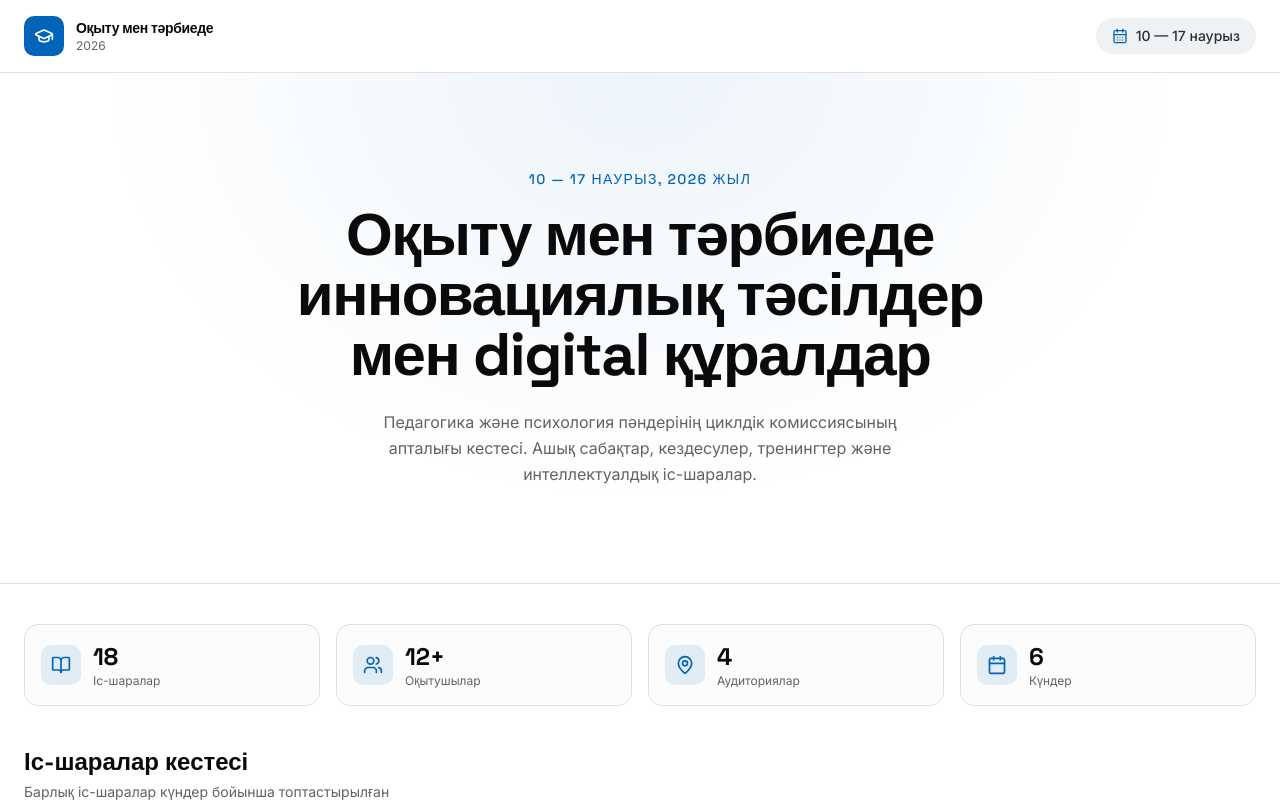
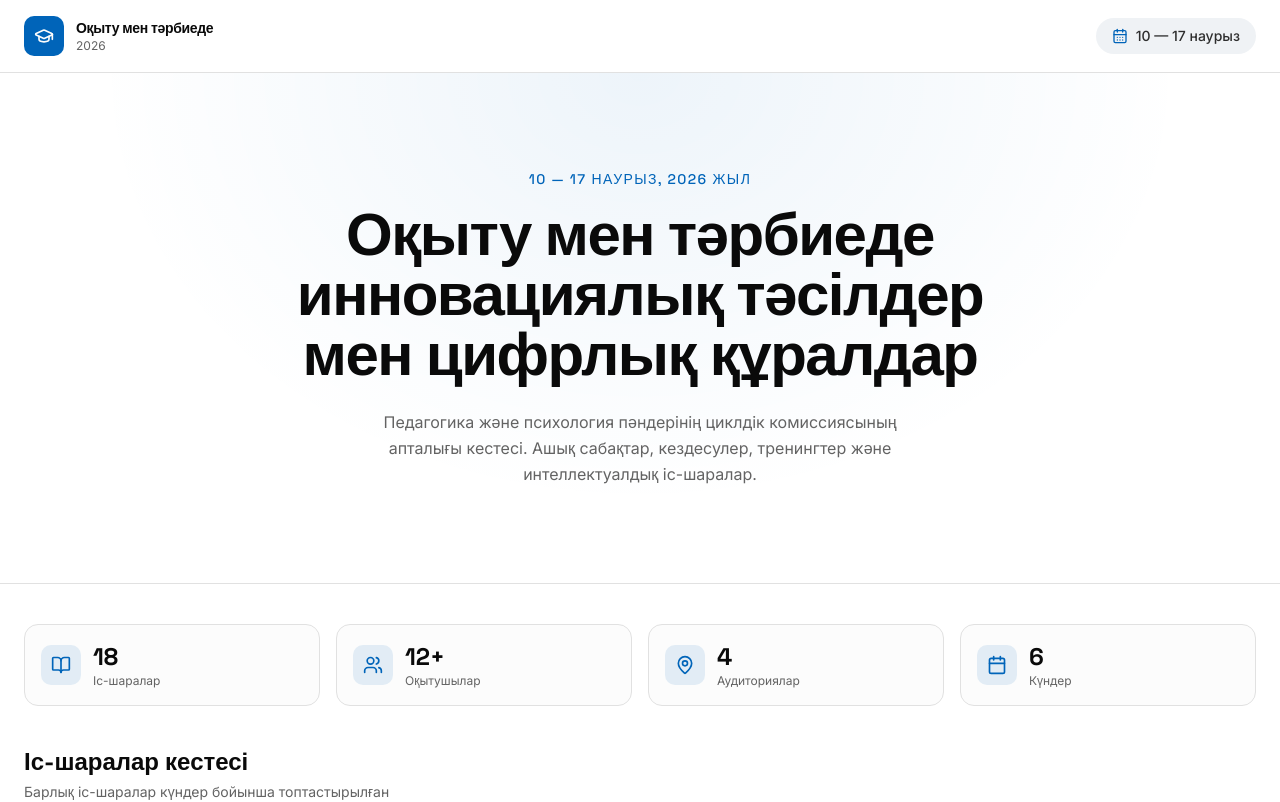
Before and after one commit to jazi29/v0-event-schedule, a Next.js app: page / in a window 1280 px wide. Shown: the top 802 px of the page. Built offline with nearby package versions, Linux system fonts and the light colour scheme.

Commit message:
chore: update theme text to "цифрлық" in page and layout files\n\nReplace "digital" with "цифрлық" in page.tsx and layout.tsx.

```diff
--- a/app/layout.tsx
+++ b/app/layout.tsx
@@ -7,8 +7,8 @@ const inter = Inter({ subsets: ["latin", "cyrillic"], variable: "--font-inter" }
 const spaceGrotesk = Space_Grotesk({ subsets: ["latin"], variable: "--font-space-grotesk" });
 
 export const metadata: Metadata = {
-  title: 'Оқыту мен тәрбиеде инновациялық тәсілдер мен digital құралдар',
-  description: 'Оқыту мен тәрбиеде инновациялық тәсілдер мен digital құралдар — 10-17 наурыз, 2026 жыл',
+  title: 'Оқыту мен тәрбиеде инновациялық тәсілдер мен цифрлық құралдар',
+  description: 'Оқыту мен тәрбиеде инновациялық тәсілдер мен цифрлық құралдар — 10-17 наурыз, 2026 жыл',
   generator: 'v0.app',
   icons: {
     icon: [
--- a/app/page.tsx
+++ b/app/page.tsx
@@ -18,7 +18,7 @@ export default function Home() {
                 10 — 17 наурыз, 2026 жыл
               </p>
               <h1 className="text-balance font-mono text-4xl font-bold tracking-tight text-foreground md:text-5xl lg:text-6xl">
-                Оқыту мен тәрбиеде инновациялық тәсілдер мен digital құралдар
+                Оқыту мен тәрбиеде инновациялық тәсілдер мен цифрлық құралдар
               </h1>
               <p className="mx-auto mt-6 max-w-xl text-pretty leading-relaxed text-muted-foreground">
                 Педагогика және психология пәндерінің циклдік комиссиясының
```
